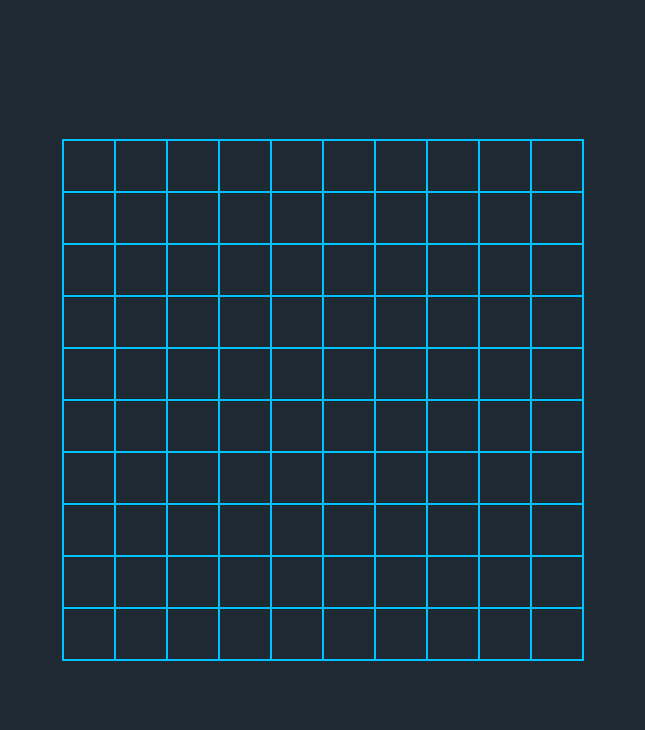
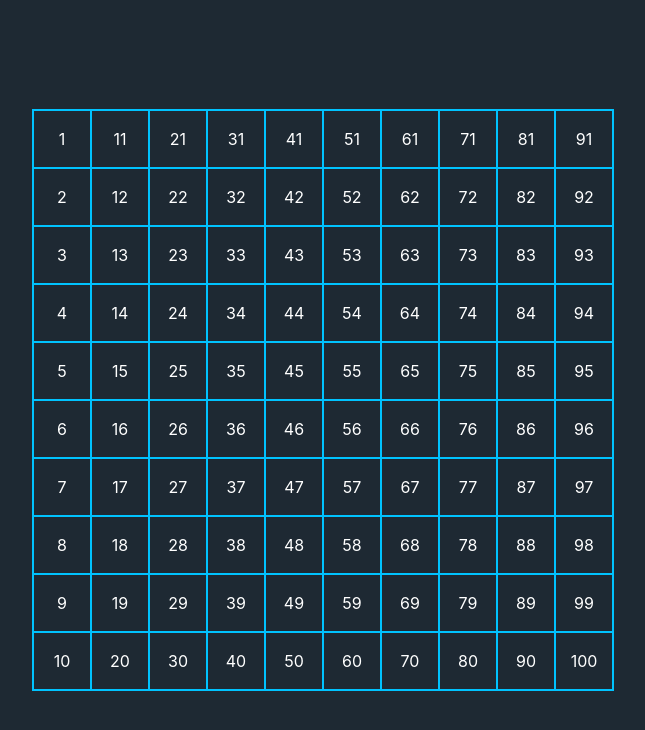
Before and after one commit to ashiqurrah7/react-snake-game, a React (Vite) app: page / in a window 1280 px wide. Shown: the top 730 px of the page, without its empty margins (317-962 px from the left). Built offline with nearby package versions, Linux system fonts and the light colour scheme.

Commit message:
added indexes to each cell

```diff
--- a/src/Board/Board.tsx
+++ b/src/Board/Board.tsx
@@ -1,13 +1,31 @@
 import React, { useState } from 'react'
 import './board.css'
 
-const BOARD_SIZE = 10;
+const BOARD_SIZE: number = 10;
+
+class Node{
+    val: number;
+    next: Node | null;
+
+    constructor(val:number){
+        this.val = val;
+        this.next = null;
+    }
+}
+
+class LinkedList{
+    head: Node;
+    tail: Node;
+    constructor(val:number){
+        const node = new Node(val);
+        this.head = node;
+        this.tail = node;
+    }
+}
 
 export const Board = () => {
 
-    const [board, setboard] = useState(
-        new Array(BOARD_SIZE).fill(0).map(row  => new Array(BOARD_SIZE).fill(0)),
-    );
+    const [board, setboard] = useState(createBoard(BOARD_SIZE));
 
     return (
         <div className="board">
@@ -15,7 +33,9 @@ export const Board = () => {
                 board.map((row, rowIdx) =>
                     <div key={rowIdx} className="row">
                         {row.map((cellIdx) =>
-                            <div key={cellIdx} className="cell"></div>
+                            <div key={cellIdx} className={`cell  ${false? 'snake-cell' : ''}`}>
+                                {cellIdx}
+                            </div>
                         )
                         }
                     </div>
@@ -24,3 +44,16 @@ export const Board = () => {
         </div>
     )
 }
+
+const createBoard = (BOARD_SIZE: number) => {
+    let count = 1;
+    const board: number[][] = [];
+    for(let row=0; row<BOARD_SIZE; row++){
+        let currentRow:number[] = []
+        for (let cell=0; cell<BOARD_SIZE; cell++){
+            currentRow.push(count++);
+        }
+        board.push(currentRow);
+    }
+    return board;
+}
--- a/src/Board/board.css
+++ b/src/Board/board.css
@@ -8,7 +8,19 @@
 }
 
 .cell{
-    height: 50px;
-    width: 50px;
+    height: 3.5em;
+    width: 3.5em;
     border: 1px solid rgb(0, 195, 255);
+    display: flex;
+    justify-content: center;
+    align-items: center;
+    color: white;
 }
+
+.snake-cell{
+    background-color: greenyellow;
+}
+
+.food-cell{
+    background-color: rgb(255, 32, 32);
+}
```
